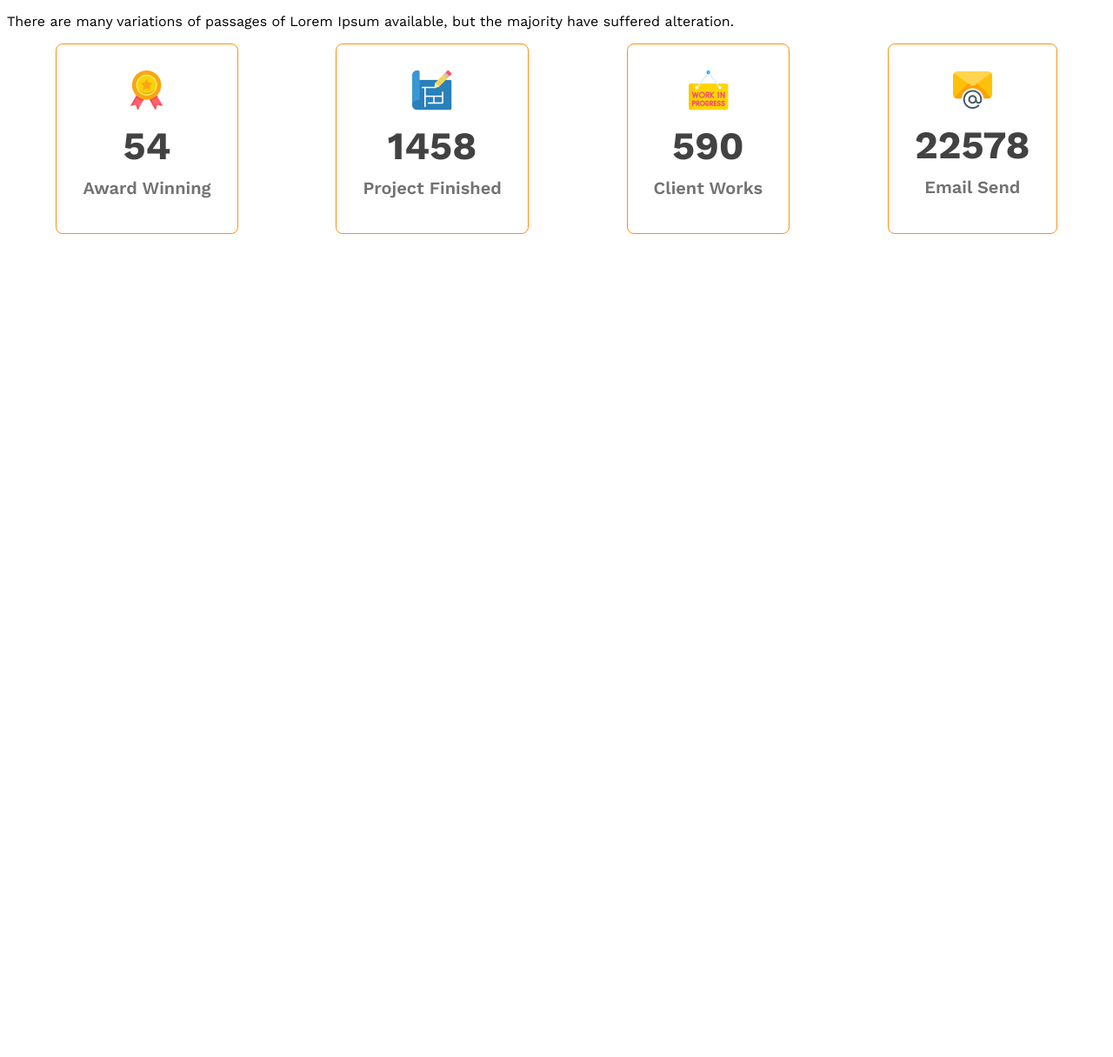
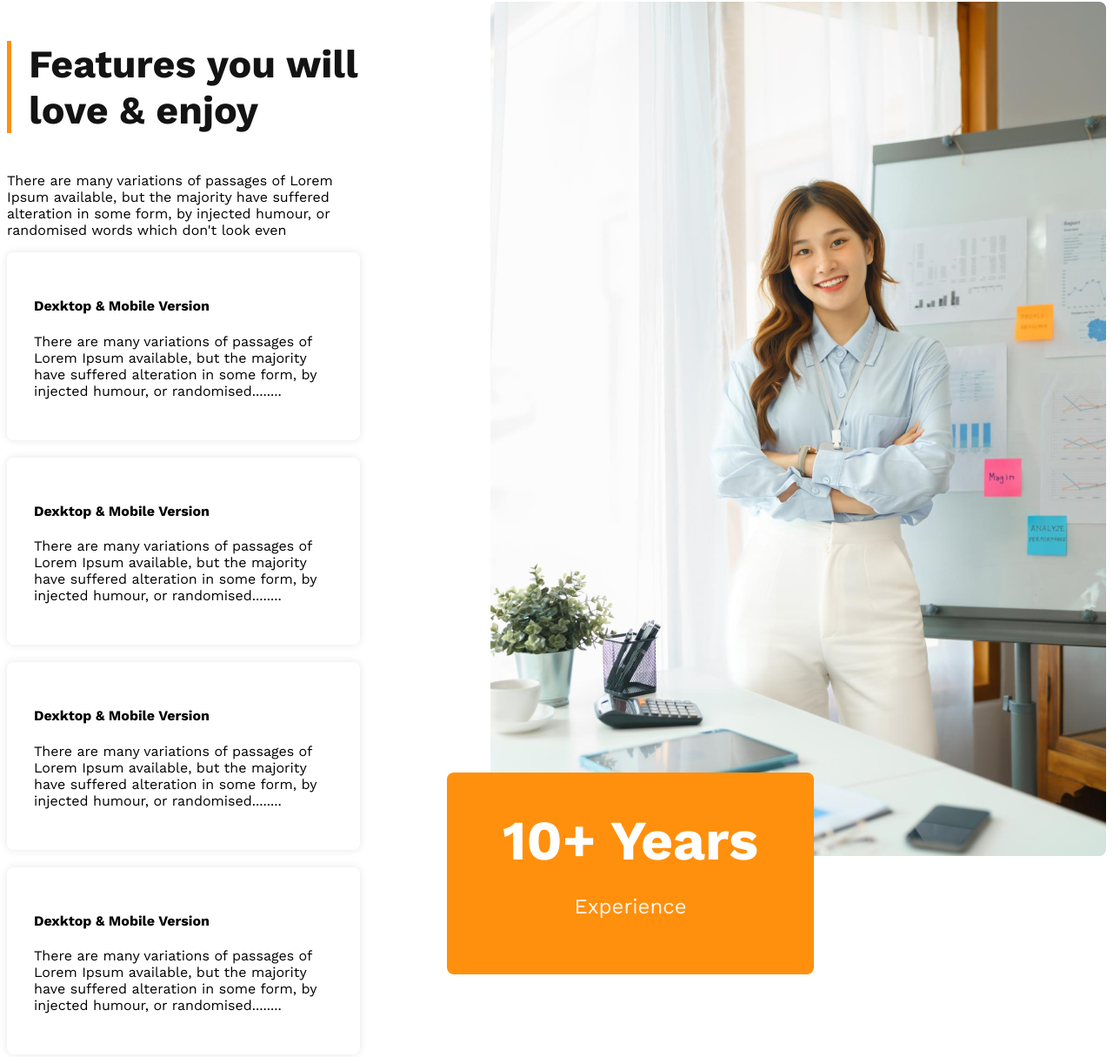
Before and after one commit to BahauddinChishte/g3-architect, a plain HTML site: page index.html in a window 1280 px wide. Shown: the part 1917-3132 px from the top of the page at 87% size. Before the commit the page ends 2256 px from the top, so only its background shows below. Drawn offline with nearby package versions, Linux system fonts and the light colour scheme.

Commit message:
added the features section

```diff
--- a/index.html
+++ b/index.html
@@ -47,7 +47,44 @@
         </section>
         <!-- Features Section -->
         <section class="features">
+        <div class="feature-content">
+            <h3 class="section-title">Features you will <br> love & enjoy</h3>
+            <p class="text-light-gray">There are many variations of passages of Lorem Ipsum available, but the majority have suffered alteration in some form, by injected humour, or randomised words which don't look even</p>
+            <div class="card">
+                <h4>Dexktop & Mobile Version</h4>
+                <p class="text-light-gray">
+                    There are many variations of passages of Lorem Ipsum available, but the majority have suffered alteration in some form, by injected humour, or randomised........
+                </p>
+            </div>
+            <div class="card">
+                <h4>Dexktop & Mobile Version</h4>
+                <p class="text-light-gray">
+                    There are many variations of passages of Lorem Ipsum available, but the majority have suffered alteration in some form, by injected humour, or randomised........
+                </p>
+            </div>
+            <div class="card">
+                <h4>Dexktop & Mobile Version</h4>
+                <p class="text-light-gray">
+                    There are many variations of passages of Lorem Ipsum available, but the majority have suffered alteration in some form, by injected humour, or randomised........
+                </p>
+            </div>
+            <div class="card">
+                <h4>Dexktop & Mobile Version</h4>
+                <p class="text-light-gray">
+                    There are many variations of passages of Lorem Ipsum available, but the majority have suffered alteration in some form, by injected humour, or randomised........
+                </p>
+            </div>
 
+        </div>
+        <div class="features-imge-block">
+            <div class="feature-img">
+                <img src="images/architect.png" alt="">
+            </div>
+            <div class="ten-years-badge">
+                <h2>10+ Years</h2>
+                <p>Experience</p>
+            </div>
+        </div>
         </section>
         <!-- Fact Sections -->
         <section class="fact">
@@ -76,6 +113,22 @@
                 </div>
             </div>
         </section>
+
+        <!-- Sponsor Section -->
+        <section class="sponsors">
+            <h3 class="section-title">Our Sponsors</h3>
+            <p class="text-light-gray">
+                There are many variations of passages of Lorem Ipsum available, but the majority have suffered alteration.
+            </p>
+            <div class="sponsors-img-container">
+                <img src="images/sponsors/spotify.png" alt="">
+                <img src="images/sponsors/amazon.png" alt="">
+                <img src="images/sponsors/google.png" alt="">
+                <img src="images/sponsors/telerama.png" alt="">
+                <img src="images/sponsors/figma.png" alt="">
+            </div>
+        </section>
+
     </main>
     <footer>
 
--- a/style.css
+++ b/style.css
@@ -115,6 +115,60 @@ main{
     font-weight: 700px;
 }
 
+/* Features Section Styles */
+
+.features{
+    margin-top: 130px;
+    display: flex;
+    gap: 100px;
+}
+.features .card{
+    border-radius: 8px;
+    border: 1px solid #FFf;
+    box-shadow: 0 0 10px rgba(0, 0, 0, 0.1);
+    padding: 30px;
+    margin-bottom: 20px;
+
+}
+
+.features .section-title{
+    border-left: 5px solid #FF900E;
+    padding-left: 20px;
+
+}
+
+.feature-img img{
+    height: 90%;
+    margin-left: 50px;
+
+}
+
+.ten-years-badge{
+    border-radius: 8px;
+    background: #FF900E;
+    color: white;
+    width: 342px;
+    padding: 40px;
+    text-align: center;
+    position: relative;
+    bottom: 100px;
+
+}
+
+.ten-years-badge h2{
+    font-size: 4rem ;
+    margin: 0;
+}
+
+.ten-years-badge p{
+    font-size: 1.5rem;
+    color: #FFF4E7;
+
+}
+
+
+
+
 /* Facts Section */
 .facts-card-container{
     display: flex;
@@ -142,6 +196,27 @@ main{
 .card-title{
     margin-top: 10px;
     margin-bottom: 10px;
+
+}
+
+/* Sponsors Styles */
+.sponsors{
+    text-align: center;
+
+}
+.sponsors-img-container{
+    margin-top: 50px;
+    display: flex;
+    justify-content: space-evenly;
+    align-items: center;
+    gap: 40px
+
+}
+
+.sponsors-img-container img{
+    width: 165px;
+
+
 }
 /* Responsive Media Queries */
 
@@ -165,6 +240,30 @@ main{
     .teams-image-container{
         grid-template-columns: 1fr;
     }
+    .teams-content, .facts-card-container{
+        padding-left: 20px;
+        padding-right: 20px;
+    }
+    .facts-card-container{
+        flex-direction: column;
+        gap: 20px;
+    }
+    .sponsors-img-container{
+        flex-direction: column;
+    }
+
+    .features{
+        flex-direction: column;
+
+    }
+
+    .feaures-img img{
+        width: 90%;
+        margin-left: 0;
+    }
+
+
+
 }
 
 /* tablet or medium devices */
@@ -182,5 +281,8 @@ main{
     nav{
         flex-direction: column;
     }
+    .sponsors-img-container{
+        flex-direction: column;
+    }
 
 }
```
